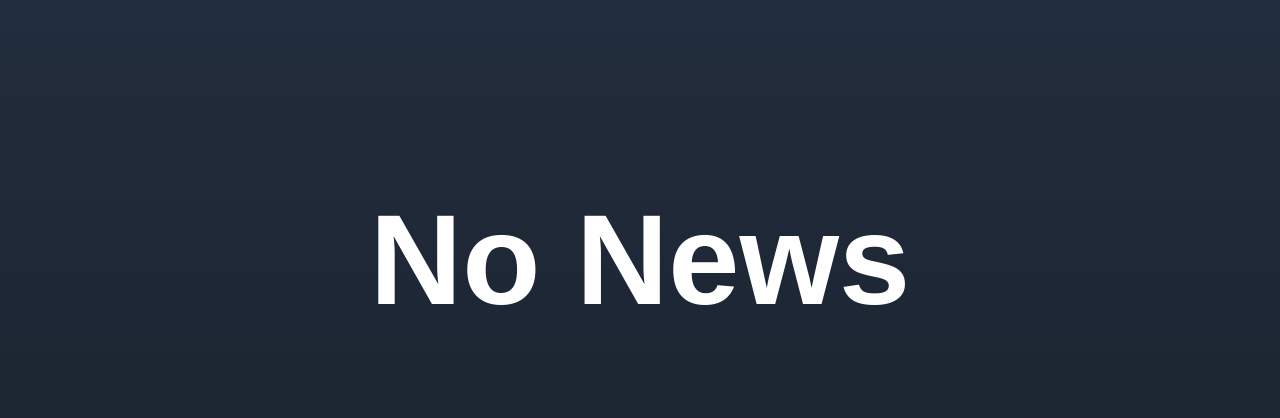
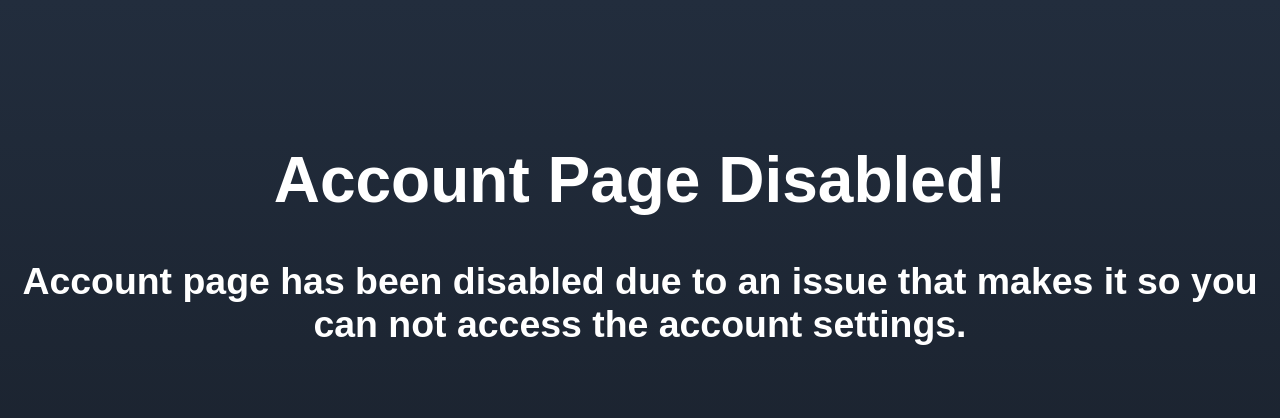
Before and after one commit to Ztrolix/zstudio, a plain HTML site: page pages/account/index.html in a window 1280 px wide. Drawn offline with Linux system fonts and the light colour scheme.

Commit message:
Add files via upload

```diff
--- a/pages/home/index.html
+++ b/pages/account/index.html
@@ -3,7 +3,7 @@
     <head>
         <meta charset="UTF-8">
         <meta name="viewport" content="width=device-width, initial-scale=1.0">
-        <title>Home</title>
+        <title>Account</title>
         <link rel="icon" href="favicon.png" type="image/png">
         <!-- Add your favicon.png in the same directory as this HTML file -->
         <style>
@@ -22,7 +22,7 @@
                 color: white;
                 text-align: center;
                 padding: 100px 0;
-                font-size: 64px;
+                font-size: 32px;
                 /* Increase the padding for a bigger header */
             }
 
@@ -30,7 +30,7 @@
                 color: white;
                 text-align: center;
                 padding: 50px 0;
-                font-size: 32px;
+                font-size: 16px;
                 /* Increase the padding for a bigger header */
             }
             /* Plan Section Styles */
@@ -113,7 +113,9 @@
 
     <body>
         <header class="header1">
-            <h1 style="font-size: 20;">No News</h1>
+            <h1 style="font-size: 20;">Account Page Disabled!</h1>
+            <h3 style="font-size: 20;">Account page has been disabled due to an issue that makes it so you can not access the account settings.</h3>
+            <iframe width="100%" hidden frameborder="0" height="505px" allowfullscreen id="accountWeb" src="https://expert-stinkbug-78.accounts.dev/sign-in"></iframe>
         </header>
     </body>
 </html>
```
Also changed, not shown: pages/account/favicon.png (added).
